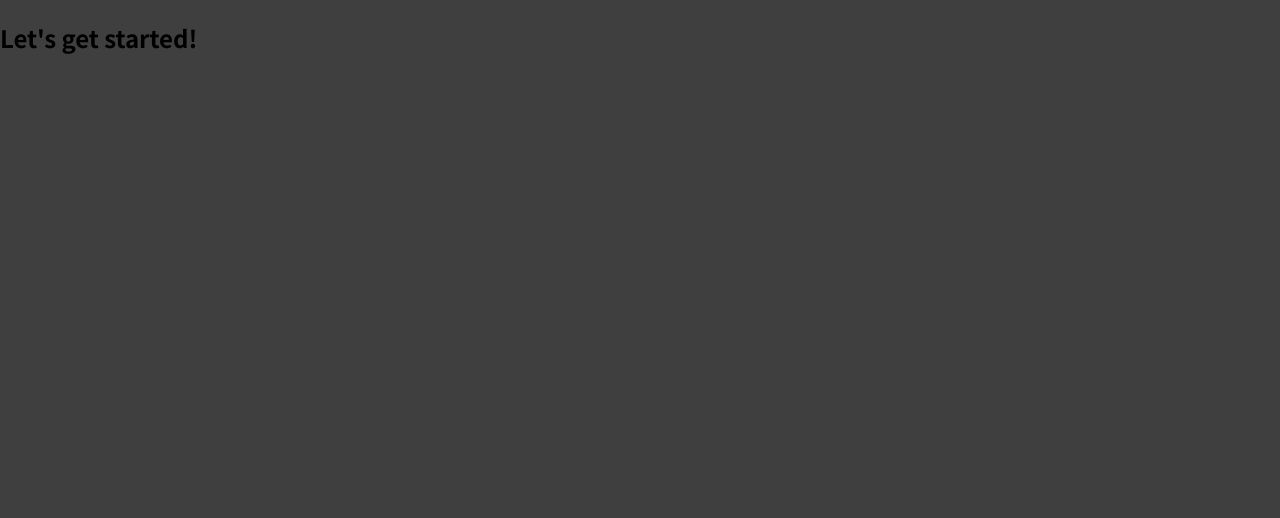
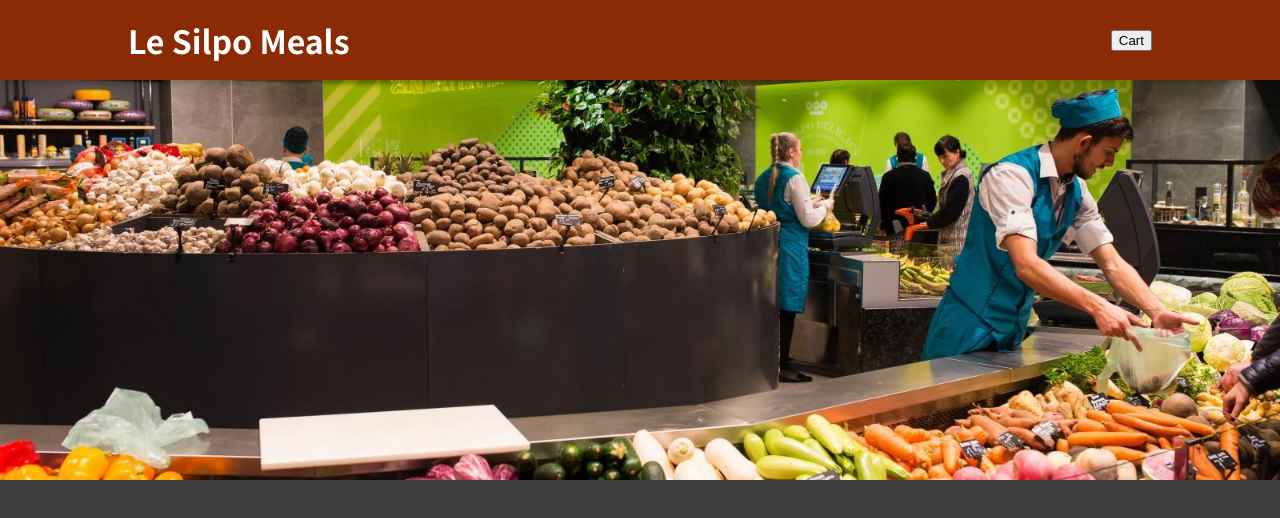
Before and after one commit to nikita-parkhomenko/food_order, a React (Create React App) app: page / in a window 1280 px wide. Shown: the top 518 px of the page. Built offline with nearby package versions, Linux system fonts and the light colour scheme.

Commit message:
add header component

```diff
--- a/src/App.js
+++ b/src/App.js
@@ -1,8 +1,12 @@
+import React from 'react';
+
+import Header from './components/Layout/Header';
+
 function App() {
   return (
-    <div>
-      <h2>Let's get started!</h2>
-    </div>
+    <>
+      <Header />
+    </>
   );
 }
 
--- /dev/null
+++ b/src/components/Layout/Header.js
@@ -0,0 +1,18 @@
+import React from 'react';
+
+import classes from './Header.module.css';
+import leSilpoImage from '../../assets/lesilpo_banner.jpg';
+
+const Header = props => {
+    return <>
+        <header className={classes.header}>
+            <h1>Le Silpo Meals</h1>
+            <button>Cart</button>
+        </header>
+        <div className={classes["main-image"]}>
+            <img src={leSilpoImage} alt="brand banner" />
+        </div>
+    </>
+}
+
+export default Header;
--- /dev/null
+++ b/src/components/Layout/Header.module.css
@@ -0,0 +1,30 @@
+
+.header {
+    position: fixed;
+    top: 0;
+    left: 0;
+    width: 100%;
+    height: 5rem;
+    background-color: #8a2b06;
+    color: white;
+    display: flex;
+    justify-content: space-between;
+    align-items: center;
+    padding: 0 10%;
+    box-shadow: 0 2px 8px rgba(0, 0, 0, 0.25);
+    z-index: 10;
+  }
+
+  .main-image {
+    width: 100%;
+    height: 30rem;
+    z-index: 0;
+    overflow: hidden;
+  }
+
+  .main-image img {
+    width: 100%;
+    height: 100%;
+    object-fit: cover;
+    /* transform: rotateZ(8deg) translateY(4rem) translateX(1rem); */
+  }
```
Also changed, not shown: src/assets/le_silpo_banner.jpg (added).
